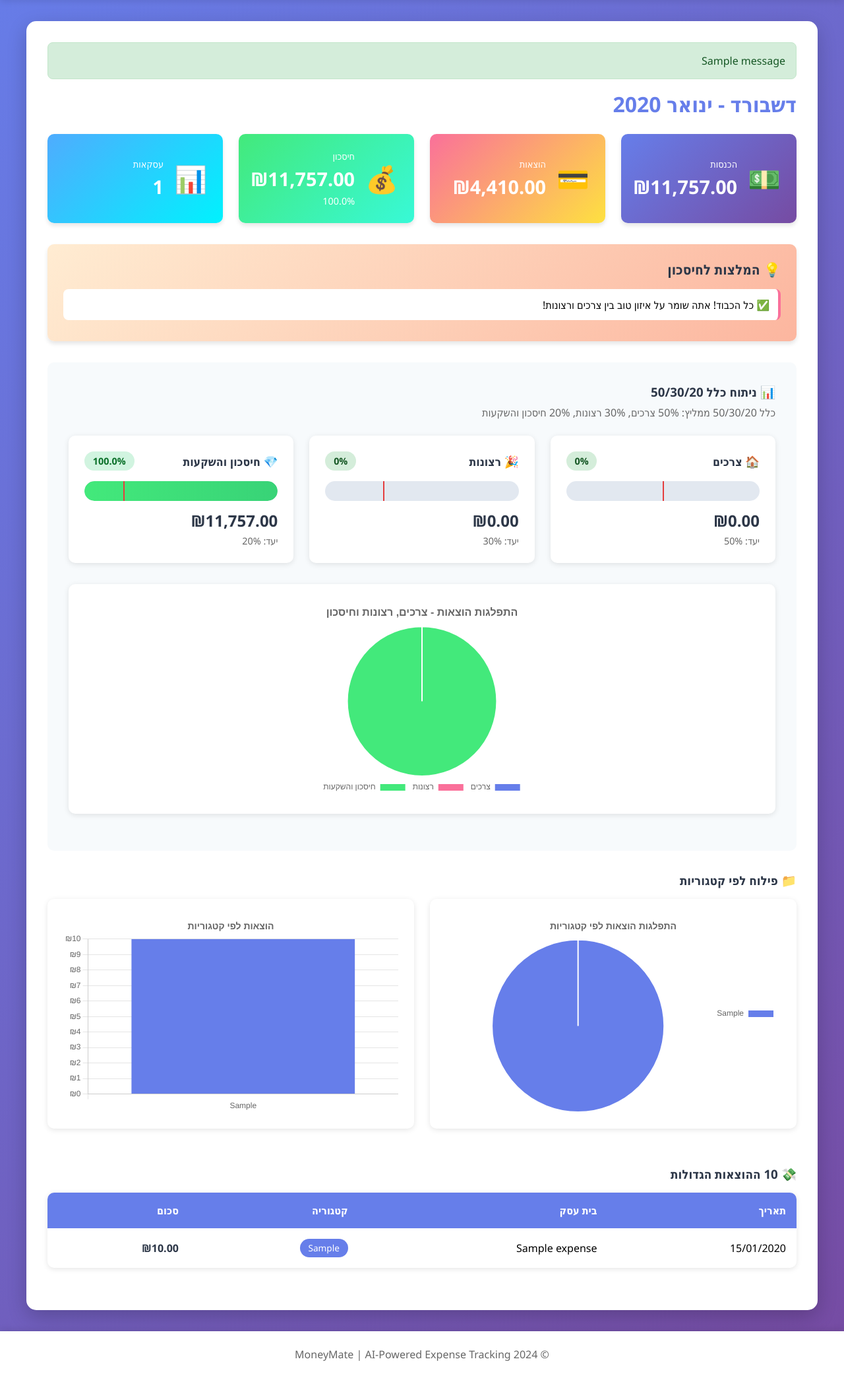
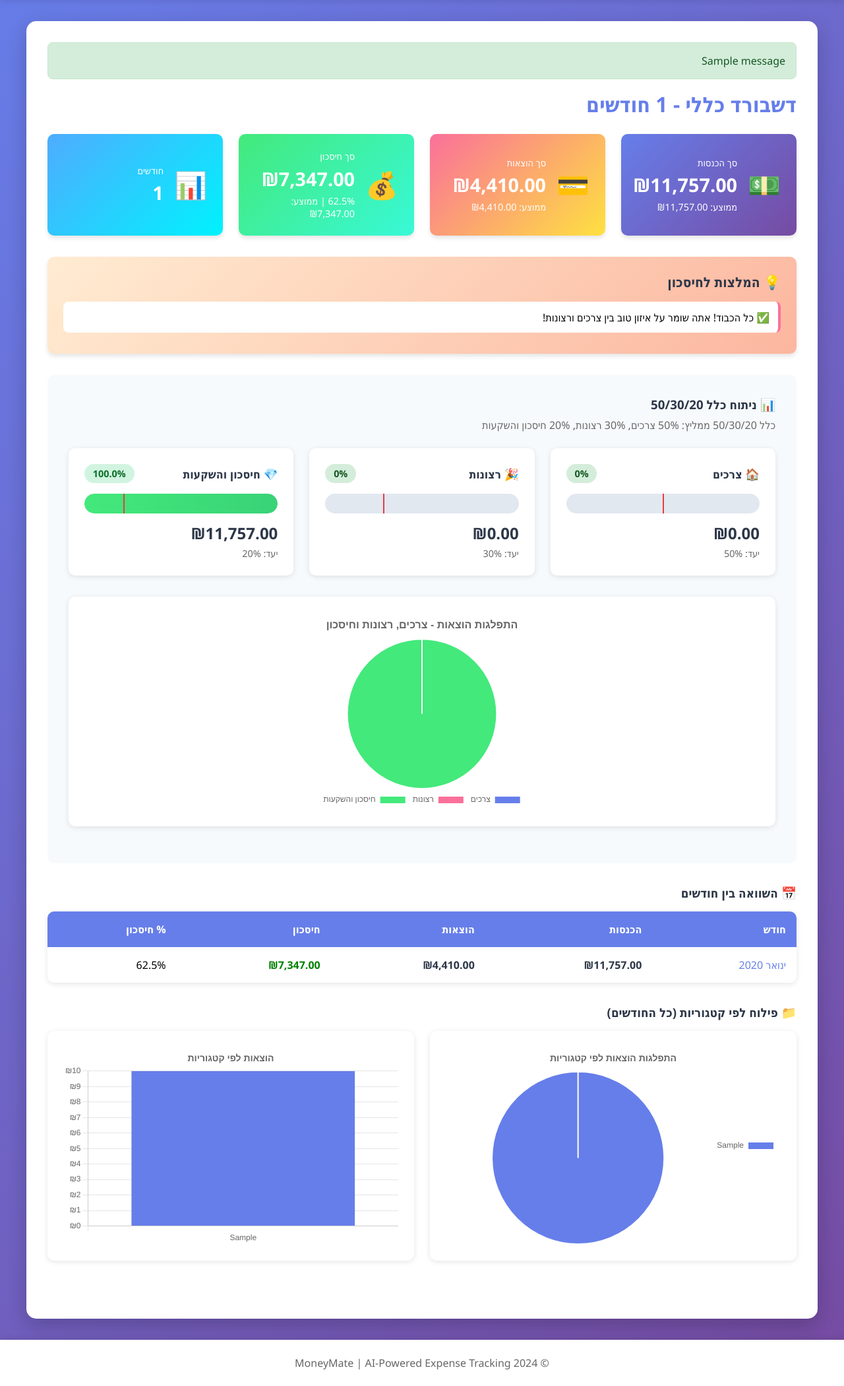
Before and after one commit to tomsand93/money-mate, a Flask app: page / in a window 1280 px wide. Shown: the part 131-2231 px from the top of the page at 66% size. Before the commit the page ends 2193 px from the top, so only its background shows below. Run offline with Flask 3, Linux system fonts and the light colour scheme; tables that the repository leaves empty hold one stand-in row (values such as "Sample post"); one stand-in notice (Sample message) is shown.

Commit message:
fix: Major improvements - all-months dashboard, correct savings, no Ollama required
Fixed Issues:
1. ✅ Dashboard now shows ALL months summary (not just one)
   - Total income/expenses/savings across all months
   - Monthly comparison table with clickable links
   - Average calculations

2. ✅ Fixed savings calculations
   - Correct formula: Income - Expenses
   - Shows in summary cards and monthly breakdown
   - Color-coded (green for positive, red for negative)

3. ✅ Improved Hebrew translations
   - Changed 'Wants' to 'רצונות' (proper Hebrew)
   - Better labels throughout UI

4. ✅ Removed Ollama dependency!
   - Created smart_categories.json with extensive keyword matching
   - Works 100% offline - no AI server needed
   - Still has learning capability from user corrections
   - Perfect for external users - just install and go!

New Features:
- Monthly comparison table on main dashboard
- Aggregated category charts across all months
- Click month names to see detailed reports
- Enhanced keyword matching (patterns + keywords)

Technical:
- Updated app.py index() to aggregate all months
- New dashboard.html template with summary view
- Modified ai_categorizer.py to skip Ollama calls
- Added smart_categories.json for offline categorization

🤖 Generated with Claude Code

```diff
--- a/app.py
+++ b/app.py
@@ -46,50 +46,92 @@ def allowed_file(filename):
 
 @app.route('/')
 def index():
-    """Home page - Dashboard overview"""
+    """Home page - Dashboard overview of ALL months"""
     # Get available months
     months = db.get_available_months()
 
     if not months:
         return render_template('welcome.html')
 
-    # Get latest month data
-    latest_year, latest_month = months[-1]
-    report = report_gen.generate_monthly_report(latest_year, latest_month)
+    # Fixed amounts
+    fixed_income = 11747
+    fixed_expenses = 4400
 
-    # Add financial analysis
-    if report['has_data']:
-        spending_analysis = financial_analyzer.analyze_spending(report['category_summary'])
+    # Generate reports for ALL months
+    monthly_reports = []
+    total_income_all = 0
+    total_expenses_all = 0
+    total_savings_all = 0
 
-        # Calculate investment potential (using fixed amounts from config)
-        fixed_income = 11747
-        fixed_expenses = 4400
-        # Fix: Handle None income
-        income_value = report.get('income') or 0
-        total_income = income_value + fixed_income
-        total_expenses = report['total_cc_expenses'] + fixed_expenses
+    # Aggregate category data across all months
+    all_categories = {}
 
-        investment_analysis = financial_analyzer.calculate_investment_potential(
-            total_income,
-            spending_analysis['needs']['amount'],
-            spending_analysis['wants']['amount']
-        )
+    for year, month in months:
+        report = report_gen.generate_monthly_report(year, month)
+        if report['has_data']:
+            # Calculate totals for this month
+            income_value = report.get('income') or 0
+            month_income = income_value + fixed_income
+            month_expenses = report['total_cc_expenses'] + fixed_expenses
+            month_savings = month_income - month_expenses
 
-        recommendations = financial_analyzer.generate_recommendations(
-            spending_analysis,
-            report['category_summary'],
-            total_income
-        )
+            # Add to overall totals
+            total_income_all += month_income
+            total_expenses_all += month_expenses
+            total_savings_all += month_savings
 
-        return render_template('dashboard.html',
-                             report=report,
-                             spending_analysis=spending_analysis,
-                             investment_analysis=investment_analysis,
-                             recommendations=recommendations,
-                             total_income=total_income,
-                             months=months)
+            # Aggregate categories
+            for category, data in report['category_summary'].items():
+                if category not in all_categories:
+                    all_categories[category] = {'סכום': 0, 'כמות עסקאות': 0}
+                all_categories[category]['סכום'] += data['סכום']
+                all_categories[category]['כמות עסקאות'] += data.get('כמות עסקאות', 0)
 
-    return render_template('welcome.html')
+            monthly_reports.append({
+                'year': year,
+                'month': month,
+                'month_name': report['month_name'],
+                'income': month_income,
+                'expenses': month_expenses,
+                'savings': month_savings,
+                'savings_rate': (month_savings / month_income * 100) if month_income > 0 else 0
+            })
+
+    # Perform financial analysis on aggregated data
+    spending_analysis = financial_analyzer.analyze_spending(all_categories)
+
+    investment_analysis = financial_analyzer.calculate_investment_potential(
+        total_income_all,
+        spending_analysis['needs']['amount'],
+        spending_analysis['wants']['amount']
+    )
+
+    recommendations = financial_analyzer.generate_recommendations(
+        spending_analysis,
+        all_categories,
+        total_income_all
+    )
+
+    # Summary stats
+    summary = {
+        'total_income': total_income_all,
+        'total_expenses': total_expenses_all,
+        'total_savings': total_savings_all,
+        'savings_rate': (total_savings_all / total_income_all * 100) if total_income_all > 0 else 0,
+        'months_count': len(monthly_reports),
+        'avg_monthly_income': total_income_all / len(monthly_reports) if monthly_reports else 0,
+        'avg_monthly_expenses': total_expenses_all / len(monthly_reports) if monthly_reports else 0,
+        'avg_monthly_savings': total_savings_all / len(monthly_reports) if monthly_reports else 0
+    }
+
+    return render_template('dashboard.html',
+                         summary=summary,
+                         monthly_reports=monthly_reports,
+                         all_categories=all_categories,
+                         spending_analysis=spending_analysis,
+                         investment_analysis=investment_analysis,
+                         recommendations=recommendations,
+                         months=months)
 
 
 @app.route('/upload', methods=['GET', 'POST'])
--- a/templates/dashboard.html
+++ b/templates/dashboard.html
@@ -4,40 +4,42 @@
 
 {% block content %}
 <div class="dashboard">
-    <h2 class="page-title">דשבורד - {{ report.month_name }} {{ report.year }}</h2>
+    <h2 class="page-title">דשבורד כללי - {{ summary.months_count }} חודשים</h2>
 
     <!-- Summary Cards -->
     <div class="summary-cards">
         <div class="card income">
             <div class="card-icon">💵</div>
             <div class="card-content">
-                <div class="card-label">הכנסות</div>
-                <div class="card-value">₪{{ total_income|currency }}</div>
+                <div class="card-label">סך הכנסות</div>
+                <div class="card-value">₪{{ summary.total_income|currency }}</div>
+                <div class="card-subtitle">ממוצע: ₪{{ summary.avg_monthly_income|currency }}</div>
             </div>
         </div>
 
         <div class="card expenses">
             <div class="card-icon">💳</div>
             <div class="card-content">
-                <div class="card-label">הוצאות</div>
-                <div class="card-value">₪{{ (report.total_cc_expenses + 4400)|currency }}</div>
+                <div class="card-label">סך הוצאות</div>
+                <div class="card-value">₪{{ summary.total_expenses|currency }}</div>
+                <div class="card-subtitle">ממוצע: ₪{{ summary.avg_monthly_expenses|currency }}</div>
             </div>
         </div>
 
-        <div class="card {{ 'savings-good' if investment_analysis.actual_percentage >= 20 else 'savings-low' }}">
+        <div class="card {{ 'savings-good' if summary.savings_rate >= 20 else 'savings-low' }}">
             <div class="card-icon">💰</div>
             <div class="card-content">
-                <div class="card-label">חיסכון</div>
-                <div class="card-value">₪{{ investment_analysis.actual_savings|currency }}</div>
-                <div class="card-subtitle">{{ investment_analysis.actual_percentage|round(1) }}%</div>
+                <div class="card-label">סך חיסכון</div>
+                <div class="card-value">₪{{ summary.total_savings|currency }}</div>
+                <div class="card-subtitle">{{ summary.savings_rate|round(1) }}% | ממוצע: ₪{{ summary.avg_monthly_savings|currency }}</div>
             </div>
         </div>
 
         <div class="card transactions">
             <div class="card-icon">📊</div>
             <div class="card-content">
-                <div class="card-label">עסקאות</div>
-                <div class="card-value">{{ report.stats.total_transactions }}</div>
+                <div class="card-label">חודשים</div>
+                <div class="card-value">{{ summary.months_count }}</div>
             </div>
         </div>
     </div>
@@ -115,9 +117,36 @@
         </div>
     </div>
 
+    <!-- Monthly Comparison Table -->
+    <div class="category-section">
+        <h3>📅 השוואה בין חודשים</h3>
+        <table class="expenses-table">
+            <thead>
+                <tr>
+                    <th>חודש</th>
+                    <th>הכנסות</th>
+                    <th>הוצאות</th>
+                    <th>חיסכון</th>
+                    <th>% חיסכון</th>
+                </tr>
+            </thead>
+            <tbody>
+                {% for month_report in monthly_reports %}
+                <tr>
+                    <td><a href="{{ url_for('view_report', year=month_report.year, month=month_report.month) }}" style="color: var(--primary-color); text-decoration: none;">{{ month_report.month_name }} {{ month_report.year }}</a></td>
+                    <td class="amount">₪{{ month_report.income|currency }}</td>
+                    <td class="amount">₪{{ month_report.expenses|currency }}</td>
+                    <td class="amount" style="color: {{ 'green' if month_report.savings > 0 else 'red' }}">₪{{ month_report.savings|currency }}</td>
+                    <td>{{ month_report.savings_rate|round(1) }}%</td>
+                </tr>
+                {% endfor %}
+            </tbody>
+        </table>
+    </div>
+
     <!-- Category Breakdown -->
     <div class="category-section">
-        <h3>📁 פילוח לפי קטגוריות</h3>
+        <h3>📁 פילוח לפי קטגוריות (כל החודשים)</h3>
         <div class="chart-grid">
             <div class="chart-container">
                 <canvas id="categoryPieChart"></canvas>
@@ -127,33 +156,6 @@
             </div>
         </div>
     </div>
-
-    <!-- Top Expenses -->
-    {% if report.top_expenses %}
-    <div class="top-expenses">
-        <h3>💸 10 ההוצאות הגדולות</h3>
-        <table class="expenses-table">
-            <thead>
-                <tr>
-                    <th>תאריך</th>
-                    <th>בית עסק</th>
-                    <th>קטגוריה</th>
-                    <th>סכום</th>
-                </tr>
-            </thead>
-            <tbody>
-                {% for expense in report.top_expenses %}
-                <tr>
-                    <td>{{ expense.purchase_date.strftime('%d/%m/%Y') }}</td>
-                    <td>{{ expense.business_name }}</td>
-                    <td><span class="category-badge">{{ expense.category }}</span></td>
-                    <td class="amount">₪{{ expense.billing_amount|currency }}</td>
-                </tr>
-                {% endfor %}
-            </tbody>
-        </table>
-    </div>
-    {% endif %}
 </div>
 
 <script>
@@ -210,8 +212,8 @@ document.addEventListener('DOMContentLoaded', function() {
     });
 
     // 2. Category Pie Chart
-    const categoryLabels = [{% for category in report.category_summary.keys() %}'{{ category }}'{{ ', ' if not loop.last else '' }}{% endfor %}];
-    const categoryValues = [{% for data in report.category_summary.values() %}{{ data['סכום'] }}{{ ', ' if not loop.last else '' }}{% endfor %}];
+    const categoryLabels = [{% for category in all_categories.keys() %}'{{ category }}'{{ ', ' if not loop.last else '' }}{% endfor %}];
+    const categoryValues = [{% for data in all_categories.values() %}{{ data['סכום'] }}{{ ', ' if not loop.last else '' }}{% endfor %}];
 
     const catPieCtx = document.getElementById('categoryPieChart').getContext('2d');
     new Chart(catPieCtx, {
```
Also changed, not shown: ai_categorizer.py (+4 -21 lines), smart_categories.json (added, +49 -0 lines).
